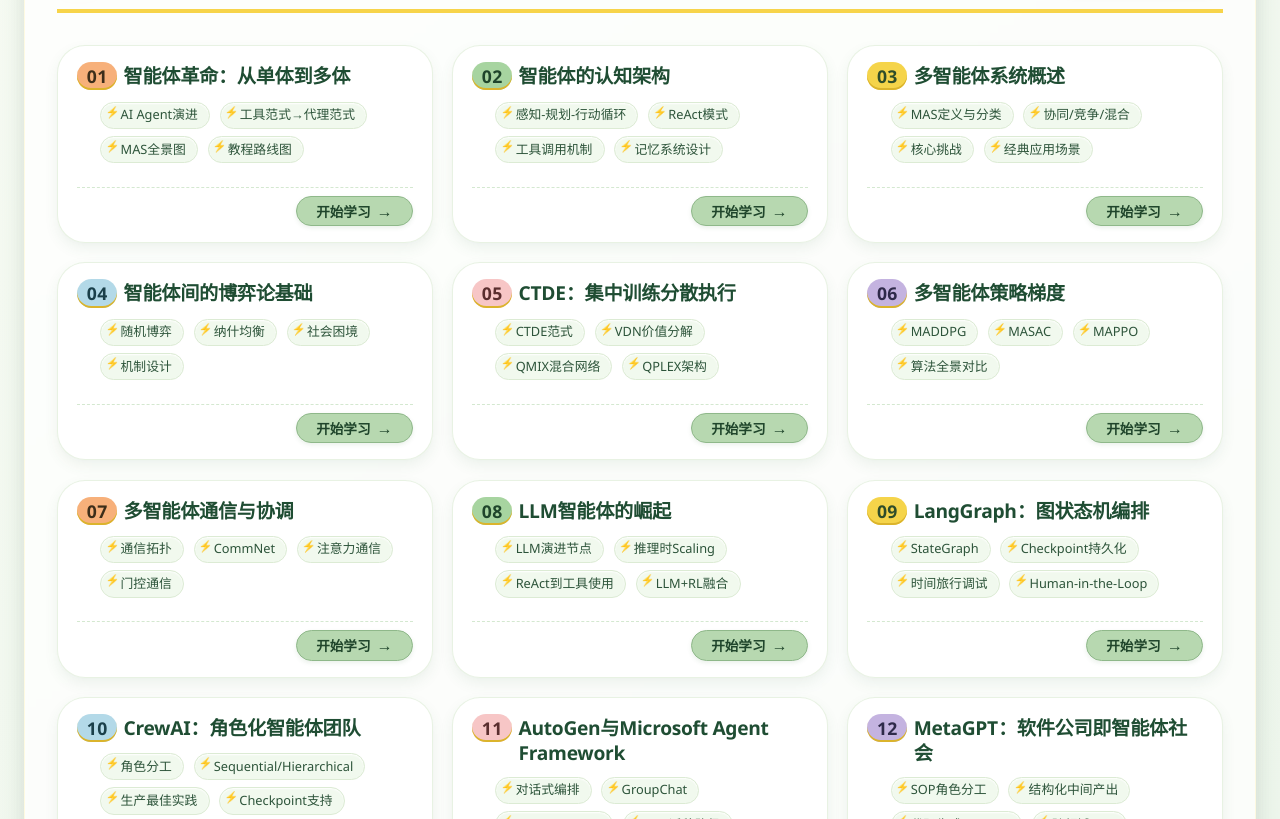
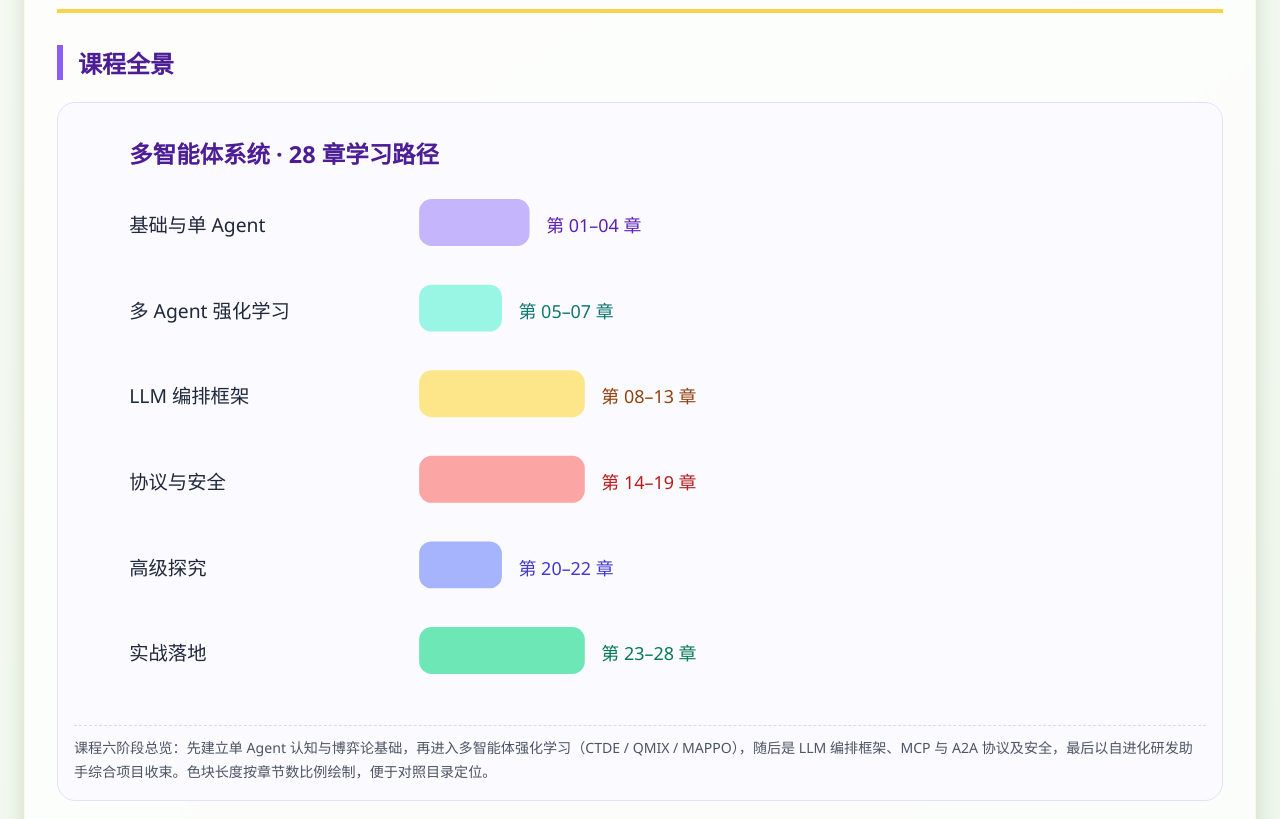
Before and after one commit to 1998x-stack/multi-agent-systems-tutorial, a plain HTML site: page index.html in a window 1280 px wide. Shown: the part 133-952 px from the top of the page. Drawn offline with Linux system fonts and the light colour scheme.

Commit message:
feat(multi-agent-systems-tutorial): 目录页加语义结构与课程全景 SVG

```diff
--- a/index.html
+++ b/index.html
@@ -277,7 +277,40 @@
         <div class="sub"></div>
     </div>
 
-    <div id="cardContainer" class="course-grid"></div>
+    <main>
+        <h2>课程全景</h2>
+        <figure>
+        <div class="fig-scroll">
+        <svg viewBox="0 0 820 430" role="img" aria-labelledby="mapT mapD">
+          <title id="mapT">多智能体系统课程学习路径：六个阶段覆盖 28 章</title>
+          <desc id="mapD">基础与单 Agent（1-4 章）、多 Agent 强化学习（5-7 章）、LLM 编排框架（8-13 章）、协议与安全（14-19 章）、高级探究（20-22 章）、实战落地（23-28 章）。</desc>
+          <rect width="820" height="430" fill="#fbfaff"/>
+          <text x="40" y="32" font-size="17" font-weight="700" fill="#4c1d95">多智能体系统 · 28 章学习路径</text>
+          <text x="40" y="82" font-size="14" fill="#1e293b">基础与单 Agent</text>
+          <rect x="250" y="58" width="80" height="34" rx="9" fill="#c4b5fd"/>
+          <text x="342" y="82" font-size="13" fill="#5b21b6">第 01–04 章</text>
+          <text x="40" y="144" font-size="14" fill="#1e293b">多 Agent 强化学习</text>
+          <rect x="250" y="120" width="60" height="34" rx="9" fill="#99f6e4"/>
+          <text x="322" y="144" font-size="13" fill="#0f766e">第 05–07 章</text>
+          <text x="40" y="206" font-size="14" fill="#1e293b">LLM 编排框架</text>
+          <rect x="250" y="182" width="120" height="34" rx="9" fill="#fde68a"/>
+          <text x="382" y="206" font-size="13" fill="#92400e">第 08–13 章</text>
+          <text x="40" y="268" font-size="14" fill="#1e293b">协议与安全</text>
+          <rect x="250" y="244" width="120" height="34" rx="9" fill="#fca5a5"/>
+          <text x="382" y="268" font-size="13" fill="#b91c1c">第 14–19 章</text>
+          <text x="40" y="330" font-size="14" fill="#1e293b">高级探究</text>
+          <rect x="250" y="306" width="60" height="34" rx="9" fill="#a5b4fc"/>
+          <text x="322" y="330" font-size="13" fill="#4338ca">第 20–22 章</text>
+          <text x="40" y="392" font-size="14" fill="#1e293b">实战落地</text>
+          <rect x="250" y="368" width="120" height="34" rx="9" fill="#6ee7b7"/>
+          <text x="382" y="392" font-size="13" fill="#047857">第 23–28 章</text>
+        </svg>
+        </div>
+        <figcaption>课程六阶段总览：先建立单 Agent 认知与博弈论基础，再进入多智能体强化学习（CTDE / QMIX / MAPPO），随后是 LLM 编排框架、MCP 与 A2A 协议及安全，最后以自进化研发助手综合项目收束。色块长度按章节数比例绘制，便于对照目录定位。</figcaption>
+        </figure>
+        <h2>28 章目录</h2>
+        <div id="cardContainer" class="course-grid"></div>
+    </main>
 
     <div style="text-align:center;">
         <div class="footer"></div>
--- a/theme.css
+++ b/theme.css
@@ -149,10 +149,52 @@ th {
     background: #ede9fe; transform: translateY(-2px);
 }
 
+/* === Article structure (h1 / figures / math) === */
+.page-title {
+    color: #4c1d95;
+    font-size: 1.9rem;
+    line-height: 1.3;
+    margin: 0 0 6px;
+    border-left: 8px solid #7c3aed;
+    padding-left: 16px;
+}
+
+.breadcrumb { font-size: 0.85rem; color: #6d28d9; margin: 0 0 18px 24px; }
+.breadcrumb a { color: #7c3aed; text-decoration: none; }
+.breadcrumb a:hover { text-decoration: underline; }
+
+figure {
+    margin: 22px 0;
+    padding: 16px;
+    background: #fbfaff;
+    border: 1px solid #e5dffb;
+    border-radius: 18px;
+}
+figure svg { width: 100%; height: auto; display: block; }
+.fig-scroll { overflow-x: auto; }
+figcaption {
+    font-size: 0.88rem;
+    line-height: 1.7;
+    color: #4b5563;
+    margin-top: 12px;
+    border-top: 1px dashed #ddd6fe;
+    padding-top: 10px;
+}
+
+.math-scroll {
+    overflow-x: auto;
+    padding: 12px 8px;
+    background: #faf8ff;
+    border-radius: 12px;
+    margin: 16px 0;
+}
+.math-scroll:focus-visible { outline: 3px solid #7c3aed; outline-offset: 2px; }
+
 /* === Responsive === */
 @media (max-width: 768px) {
     .container { grid-template-columns: 1fr; }
     .sidebar { border-right: none; border-bottom: 2px solid #c4b5fd; }
     body { padding: 10px; }
     .main-content { padding: 20px; }
+    .page-title { font-size: 1.5rem; }
 }
```
